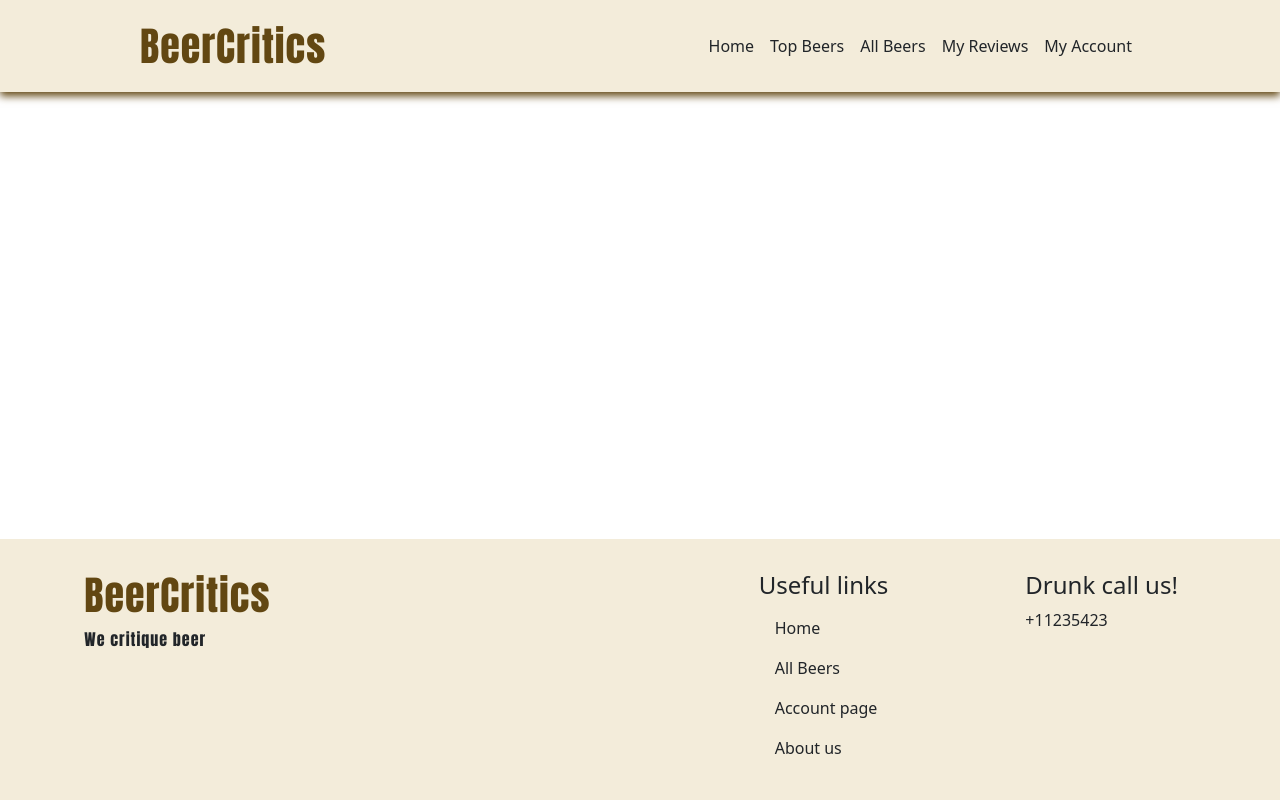
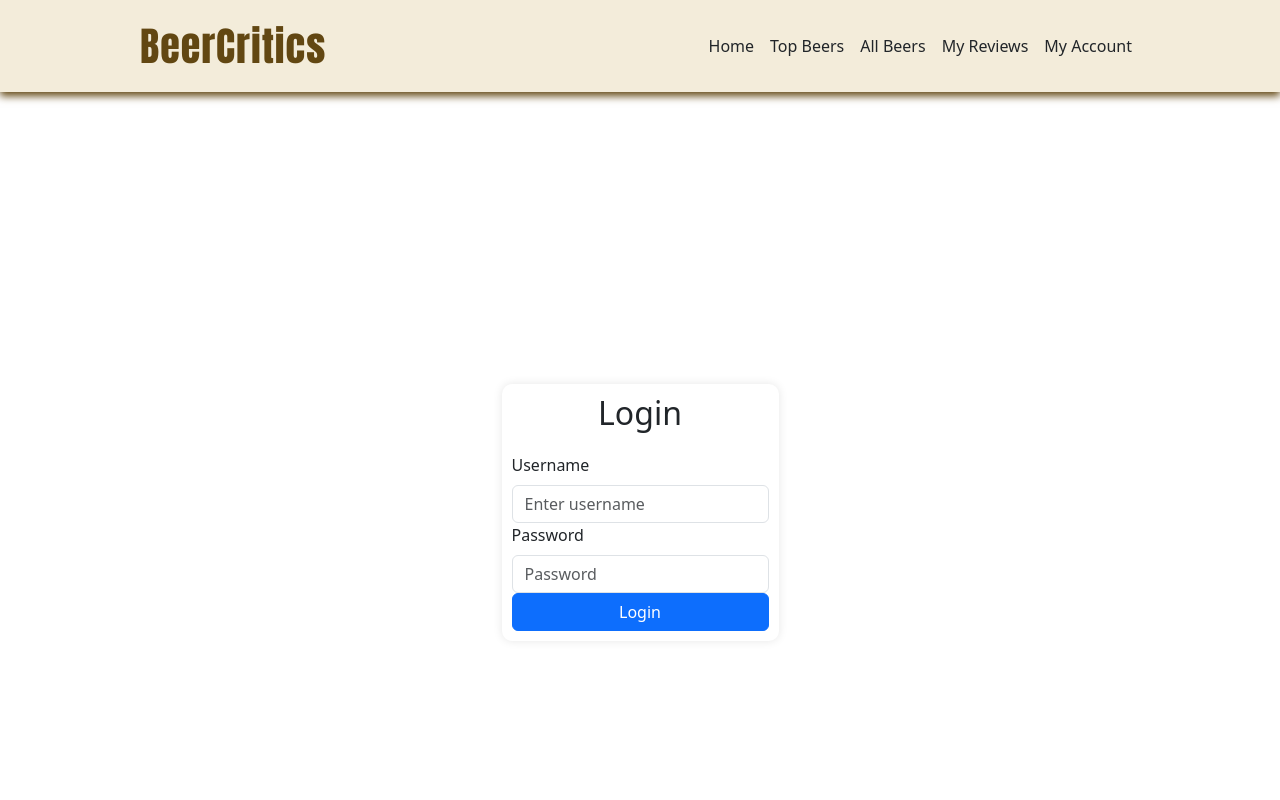
Before and after one commit to IsakGenberg/BeerCritics, a React (Vite) app in the folder client/: page /login in a window 1280 px wide. Shown: the top 800 px of the page. Built offline with nearby package versions, Linux system fonts and the light colour scheme.

Commit message:
loginPage
no functionality yet, only frontend

```diff
--- a/client/src/components/navbar/Navbar.tsx
+++ b/client/src/components/navbar/Navbar.tsx
@@ -11,7 +11,7 @@ function MyNavbar() {
           <Nav.Link href="#">Top Beers</Nav.Link>
           <Nav.Link href="#">All Beers</Nav.Link>
           <Nav.Link href="#">My Reviews</Nav.Link>
-          <Nav.Link href="#">My Account</Nav.Link>
+          <Nav.Link href="/login">My Account</Nav.Link>
         </Nav>
       </Container>
     </Navbar>
--- a/client/src/main.tsx
+++ b/client/src/main.tsx
@@ -9,6 +9,7 @@ import { BrowserRouter, Routes, Route } from "react-router-dom";
 import { Layout } from "./components/layout/Layout.tsx";
 import HomePage from "./pages/homepage/HomePage.tsx";
 import BeerPage from "./pages/beerpage/BeerPage.tsx";
+import LoginPage from "./pages/loginpage/LoginPage.tsx";
 
 createRoot(document.getElementById("root")!).render(
   <StrictMode>
@@ -17,6 +18,7 @@ createRoot(document.getElementById("root")!).render(
         <Routes>
           <Route path="/beer/:name" element={<BeerPage />} />
           <Route path="/" element={<HomePage />} />
+          <Route path="/login" element={<LoginPage />} />
         </Routes>
       </Layout>
     </BrowserRouter>
--- /dev/null
+++ b/client/src/pages/loginpage/LoginPage.tsx
@@ -0,0 +1,48 @@
+import React, { useState } from "react";
+import { Form, Button, Container, Row, Col } from "react-bootstrap";
+import "./loginPage.css";
+
+function LoginPage() {
+  const [username, setUsername] = useState("");
+  const [password, setPassword] = useState("");
+
+  const handleSubmit = (event: { preventDefault: () => void }) => {
+    event.preventDefault();
+    console.log("Login attempted with:", { username, password });
+    // Here you would typically send a request to your server
+  };
+  return (
+    <div className="login-wrapper">
+      <div className="login-container">
+        <h2 className="login-title">Login</h2>
+        <Form onSubmit={handleSubmit}>
+          <Form.Group className="username" controlId="formBasicUsername">
+            <Form.Label>Username</Form.Label>
+            <Form.Control
+              type="username"
+              placeholder="Enter username"
+              value={username}
+              onChange={(e) => setUsername(e.target.value)}
+            />
+          </Form.Group>
+
+          <Form.Group className="password" controlId="formBasicPassword">
+            <Form.Label>Password</Form.Label>
+            <Form.Control
+              type="password"
+              placeholder="Password"
+              value={password}
+              onChange={(e) => setPassword(e.target.value)}
+            />
+          </Form.Group>
+
+          <Button variant="primary" type="submit" className="login-button">
+            Login
+          </Button>
+        </Form>
+      </div>
+    </div>
+  );
+}
+
+export default LoginPage;
--- /dev/null
+++ b/client/src/pages/loginpage/loginPage.css
@@ -0,0 +1,29 @@
+.login-wrapper {
+  display: flex;
+  justify-content: center;
+  align-items: center;
+  min-height: 100vh;
+  padding: 200px;
+}
+
+.login-container {
+  width: 100%;
+  max-width: 500px;
+  padding: 10px;
+  border-radius: 10px;
+  box-shadow: 0 0 10px rgba(0, 0, 0, 0.1);
+  background-color: #fff;
+}
+
+.login-title {
+  text-align: center;
+  margin-bottom: 20px;
+}
+
+.login-form {
+  margin-bottom: 30px;
+}
+
+.login-button {
+  width: 100%;
+}
```
